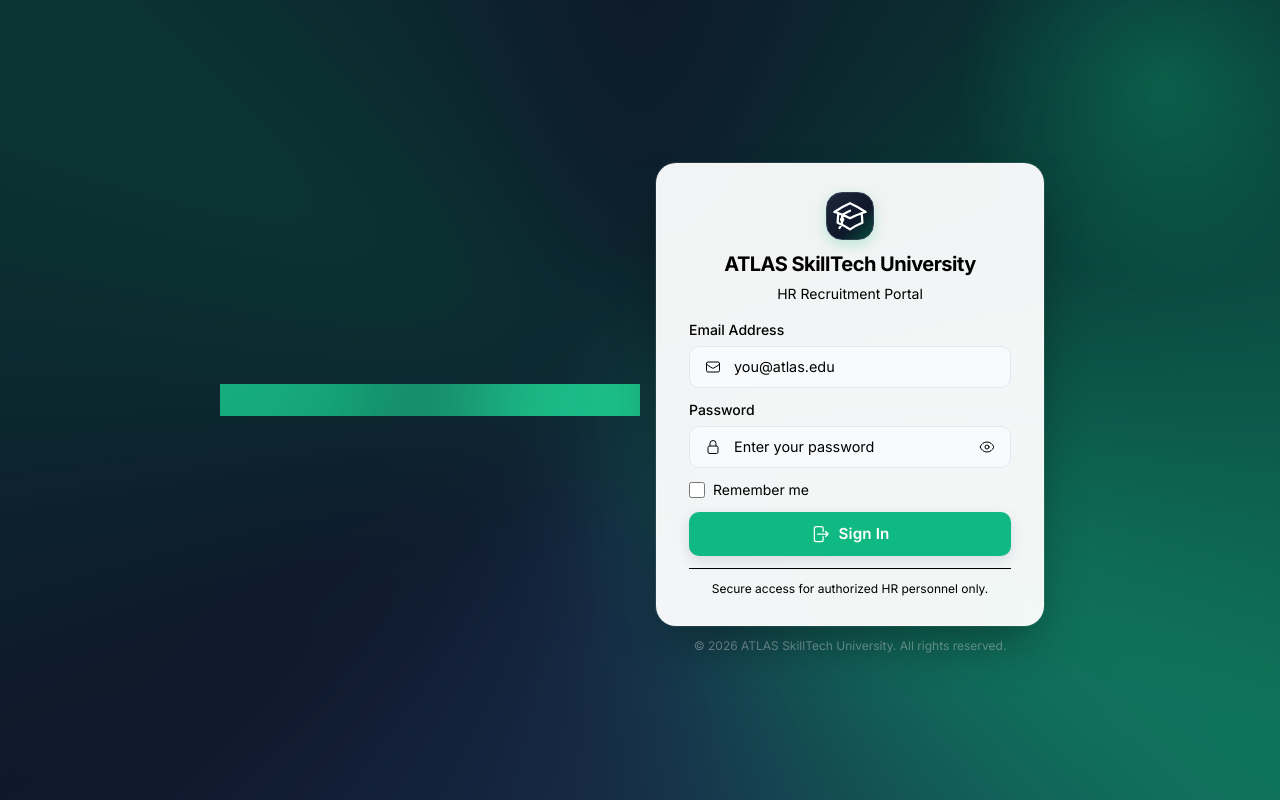
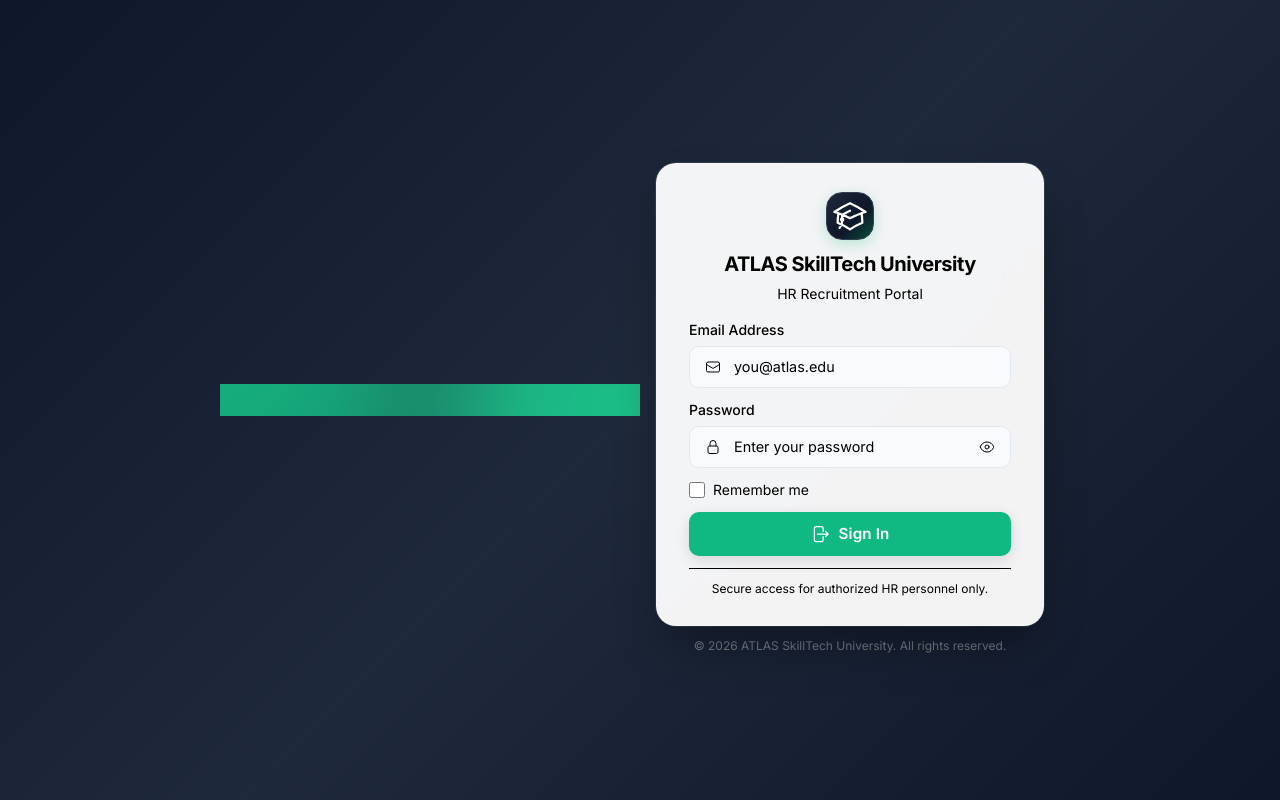
Before and after one commit to atlasskilltech/atlas-recruitment-portal, a Node server app: page /login in a window 1280 px wide. Run offline with Node 20, Linux system fonts and the light colour scheme; some libraries are stand-ins or nearby versions.

Commit message:
Fix login page: simple dark gradient, no broken pseudo-elements
Removed all ::before/::after pseudo-elements that were rendering as
visible blocks instead of blurred backgrounds. Using a simple clean
dark gradient (slate to dark slate) that works reliably.

https://claude.ai/code/session_017SzGmjJAEfKD9cDcno1EbZ

```diff
--- a/src/public/css/theme-override.css
+++ b/src/public/css/theme-override.css
@@ -377,27 +377,9 @@ input[type="file"].form-input:hover {
 }
 
 /* ═══ Modern Login Page ═══ */
-@keyframes gradientShift {
-  0% { background-position: 0% 50%; }
-  50% { background-position: 100% 50%; }
-  100% { background-position: 0% 50%; }
-}
-
-@keyframes float1 {
-  0%,100% { transform: translate(0, 0) scale(1); }
-  33% { transform: translate(30px, -50px) scale(1.1); }
-  66% { transform: translate(-20px, 20px) scale(0.9); }
-}
-
-@keyframes float2 {
-  0%,100% { transform: translate(0, 0) scale(1); }
-  33% { transform: translate(-40px, 30px) scale(1.05); }
-  66% { transform: translate(25px, -40px) scale(0.95); }
-}
-
-/* Fullscreen animated background */
+/* Fullscreen dark background */
 .bg-gradient-hero {
-  background: #0f172a !important;
+  background: linear-gradient(135deg, #0f172a 0%, #1e293b 50%, #0f172a 100%) !important;
   min-height: 100vh !important;
   height: 100vh !important;
   overflow: hidden !important;
@@ -405,44 +387,6 @@ input[type="file"].form-input:hover {
   align-items: center !important;
   justify-content: center !important;
   padding: 0 !important;
-  position: relative !important;
-}
-
-/* Animated gradient layer */
-.bg-gradient-hero::before {
-  content: '' !important;
-  position: absolute !important;
-  inset: -50% !important;
-  background: conic-gradient(from 0deg at 50% 50%,
-    #0f172a 0deg,
-    #064e3b 60deg,
-    #10b981 120deg,
-    #1e3a5f 180deg,
-    #0f172a 240deg,
-    #064e3b 300deg,
-    #0f172a 360deg
-  ) !important;
-  animation: gradientShift 20s linear infinite !important;
-  background-size: 100% 100% !important;
-  filter: blur(80px) !important;
-  opacity: 0.6 !important;
-  pointer-events: none !important;
-  z-index: 0 !important;
-}
-
-/* Floating orb 1 */
-.bg-gradient-hero::after {
-  content: '' !important;
-  position: absolute !important;
-  width: 400px !important;
-  height: 400px !important;
-  top: -10% !important;
-  right: -5% !important;
-  border-radius: 50% !important;
-  background: radial-gradient(circle, rgba(16,185,129,0.3) 0%, transparent 70%) !important;
-  animation: float1 15s ease-in-out infinite !important;
-  pointer-events: none !important;
-  z-index: 0 !important;
 }
 
 /* Login wrapper — glass card effect */
```
